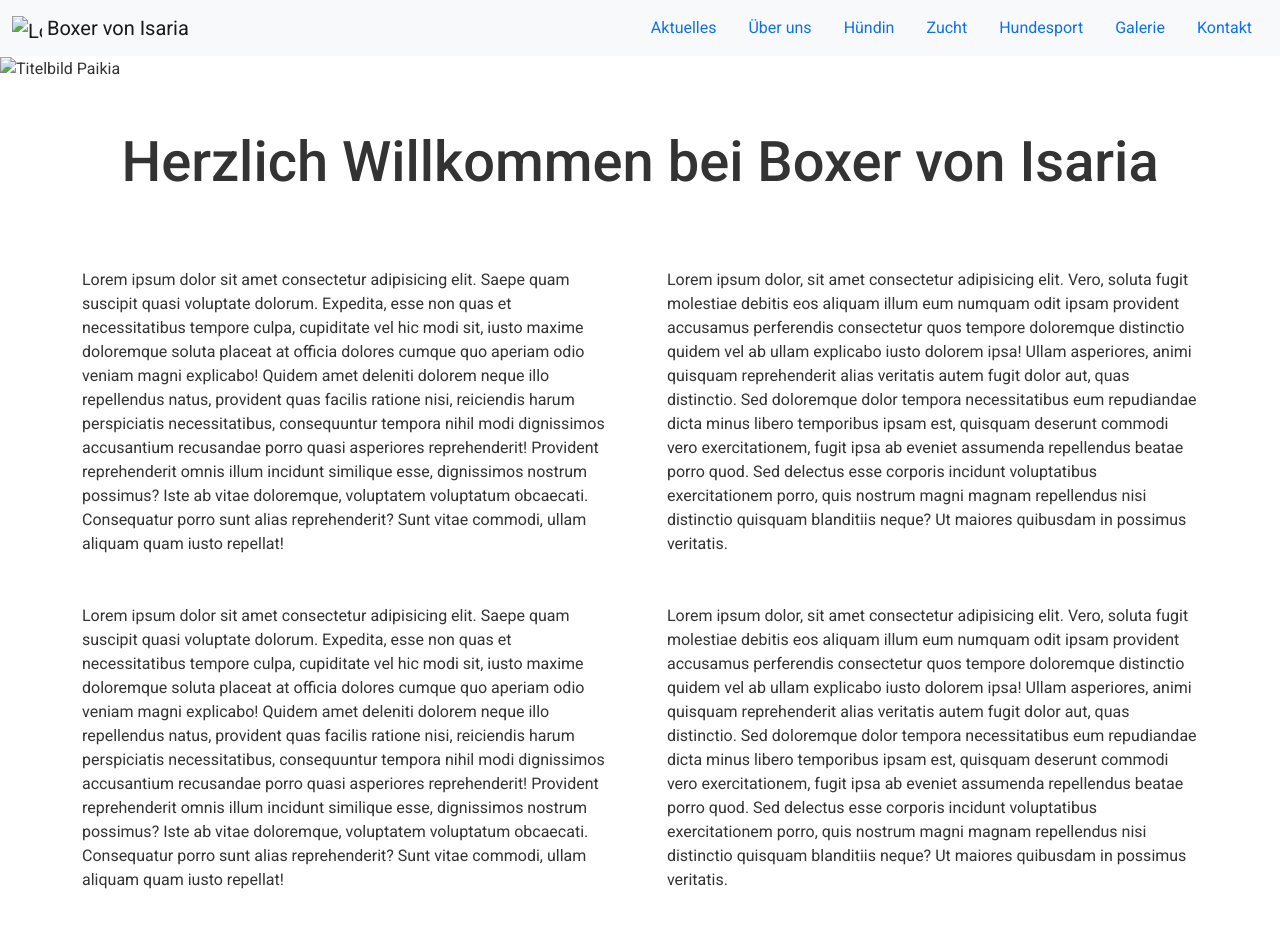
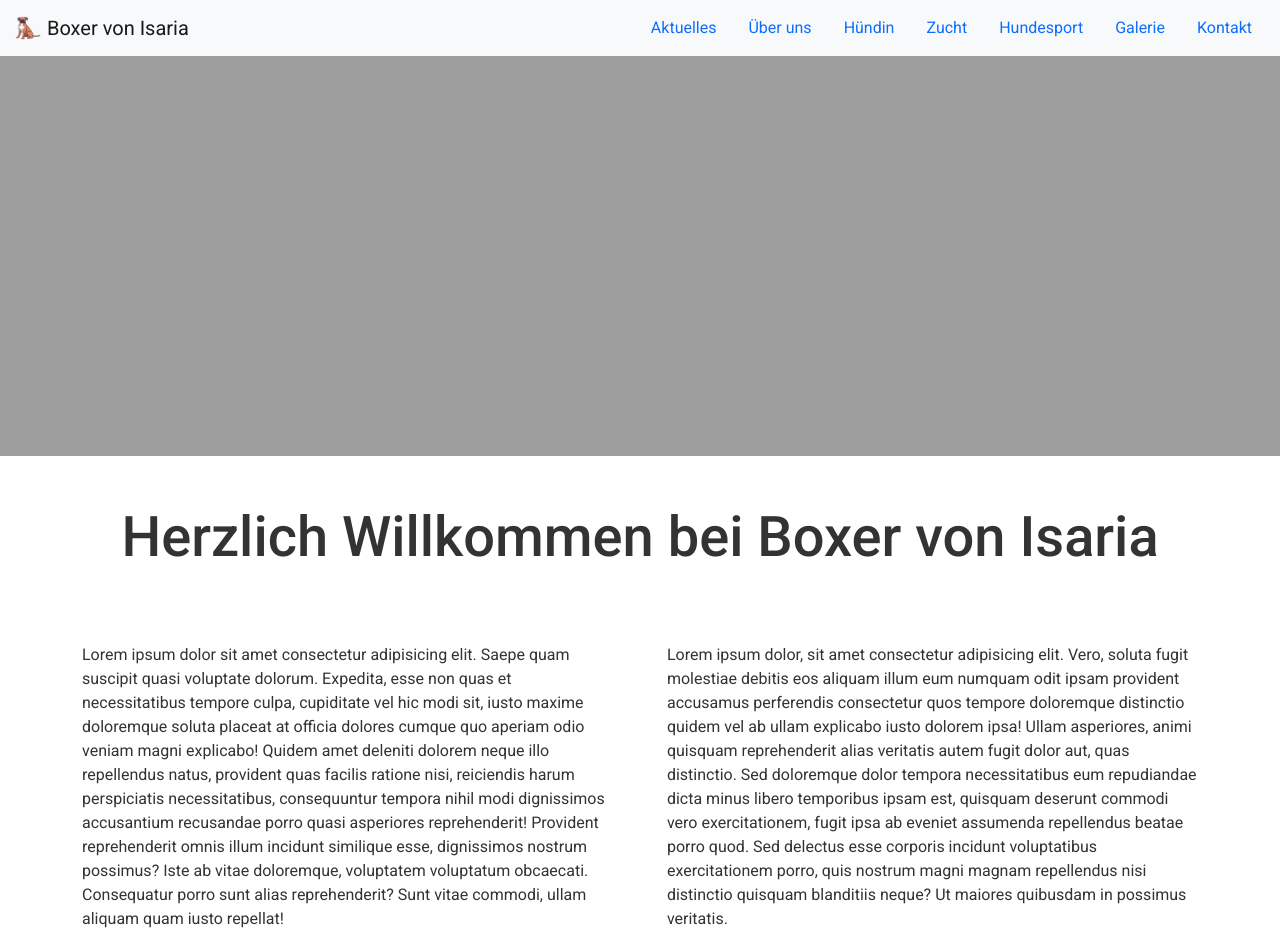
Before and after one commit to thwalln/boxer-von-isaria, a website: page index.html in a window 1280 px wide. Shown: the top 934 px of the page. Drawn offline with nearby package versions, Linux system fonts and the light colour scheme; the site is published under a folder, as on GitHub Pages, so addresses that start at the root find nothing.

Commit message:
adding route

```diff
--- a/index.html
+++ b/index.html
@@ -20,7 +20,7 @@
       <div class="container-fluid">
         <a class="navbar-brand" href="/index.html">
           <img
-            src="/assets/boxer.png"
+            src="./assets/boxer.png"
             alt="Logo"
             width="30"
             height="24"
@@ -58,7 +58,7 @@
     <div class="content-wrapper">
       <div>
         <img
-          src="/assets/IMG_4130.png"
+          src="./assets/IMG_4130.png"
           class="img-fluid hero"
           alt="Titelbild Paikia"
         />
```
Also changed, not shown: hündin.html (+1 -1 lines).
